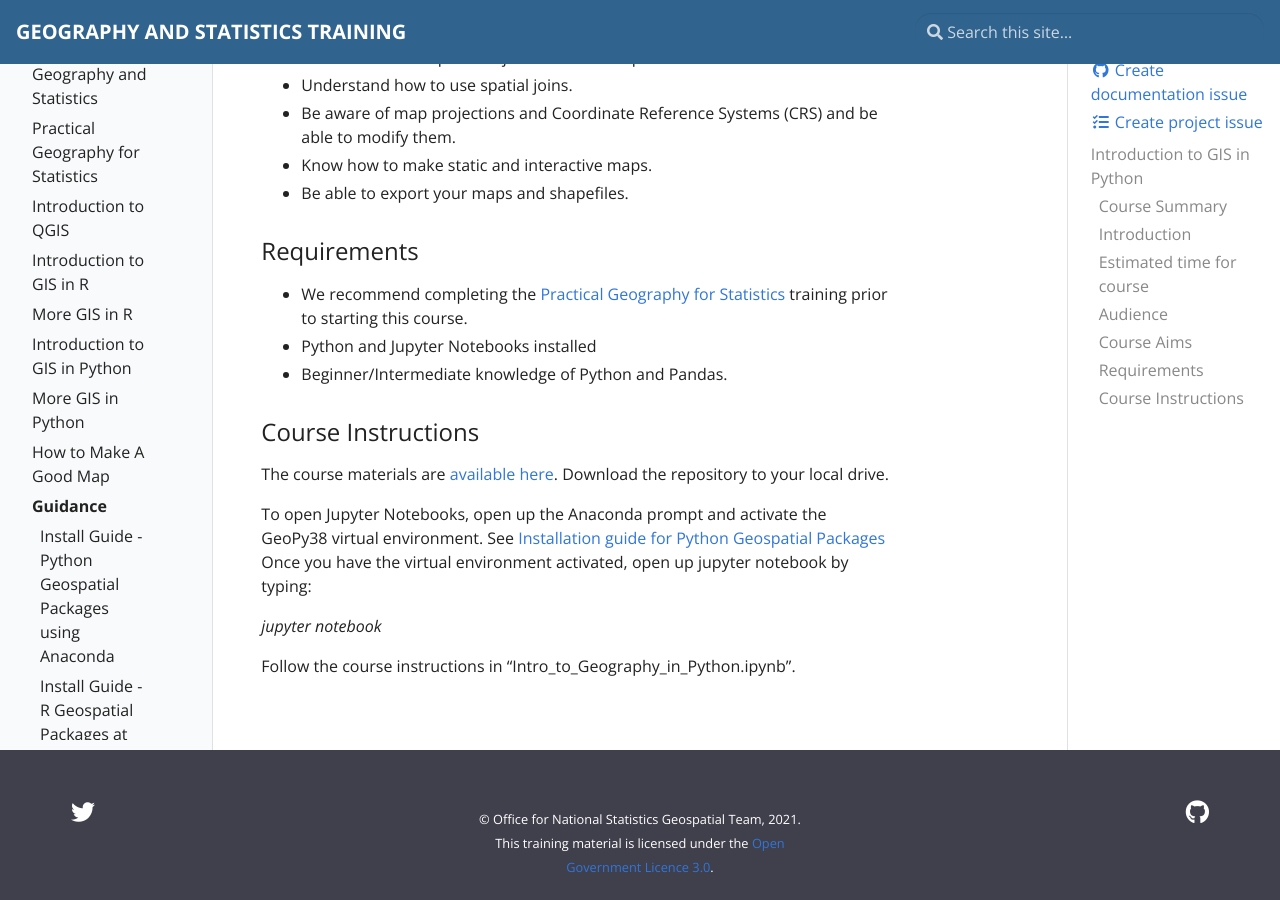
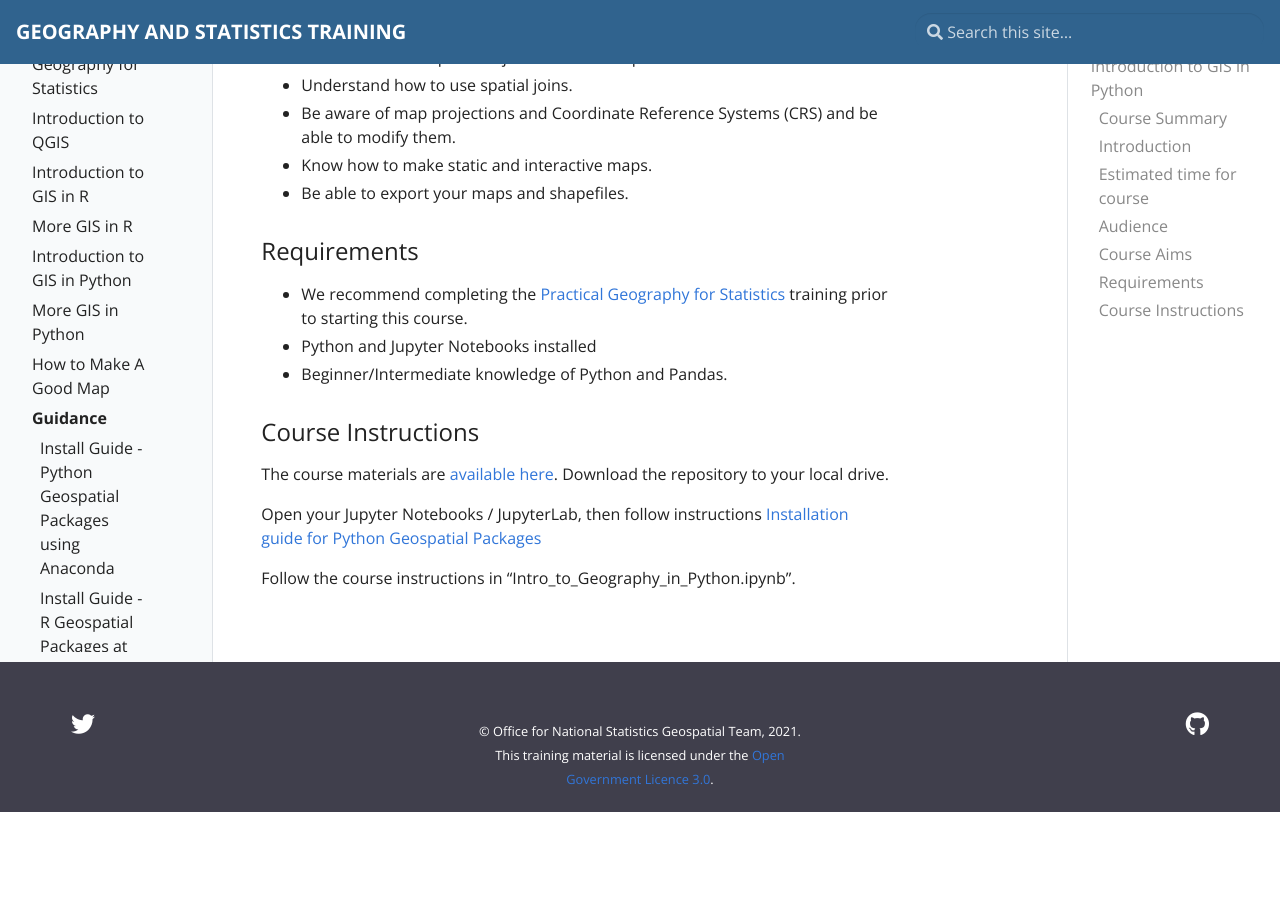
Before and after one commit to ONSgeo/geospatial-training, a Jekyll site: the page built from _docs/intro_to_gis_in_python.md, in a window 1280 px wide and 900 px high, scrolled down 708 px. Built offline with Jekyll 4.4.1, drawn with Linux system fonts in a browser that asks for light colours; after the commit the page ends 1520 px from its top, so only the background shows below that.

Commit message:
Update intro_to_gis_in_python.md
Amended the comment at the bottom to remove reference to anaconda as no longer used.

```diff
--- a/_docs/intro_to_gis_in_python.md
+++ b/_docs/intro_to_gis_in_python.md
@@ -33,9 +33,6 @@ By the end of the course you will:
 ### Course Instructions
 The course materials are [available here](https://github.com/ONSgeo/Introduction_to_GIS_in_Python). Download the repository to your local drive.
 
-To open Jupyter Notebooks, open up the Anaconda prompt and activate the GeoPy38 virtual environment. See [Installation guide for Python Geospatial Packages](https://onsgeo.github.io/geospatial-training/docs/guides/python_install_anaconda)
-Once you have the virtual environment activated, open up jupyter notebook by typing:
-
-*jupyter notebook*
+Open your Jupyter Notebooks / JupyterLab, then follow instructions [Installation guide for Python Geospatial Packages](https://onsgeo.github.io/geospatial-training/docs/guides/python_install_anaconda)
 
 Follow the course instructions in "Intro_to_Geography_in_Python.ipynb".
```
